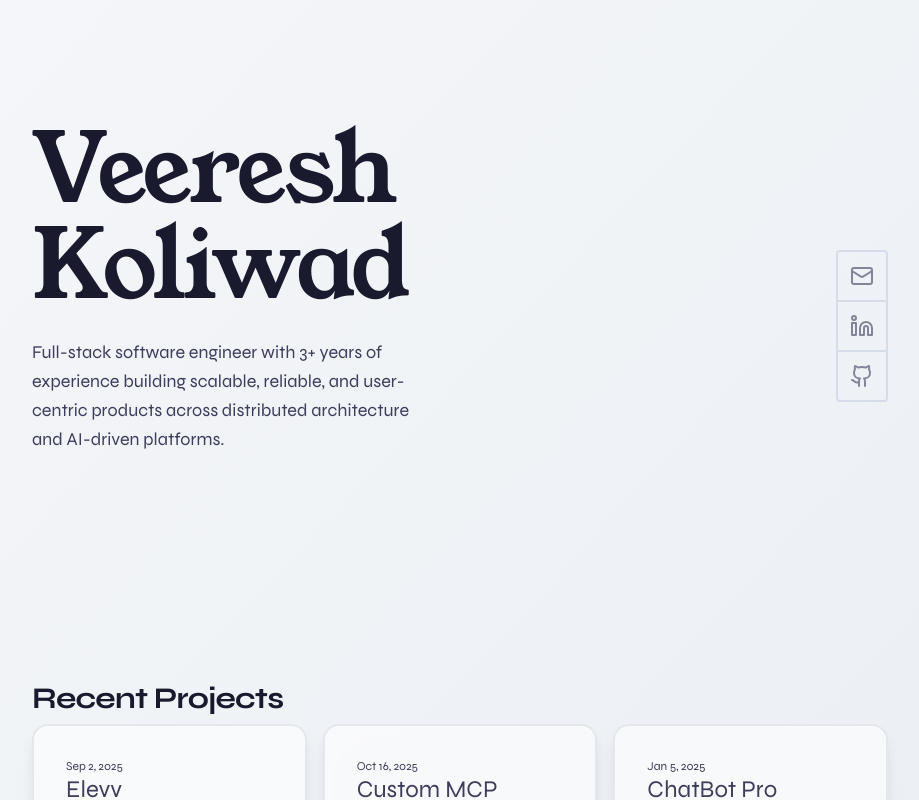
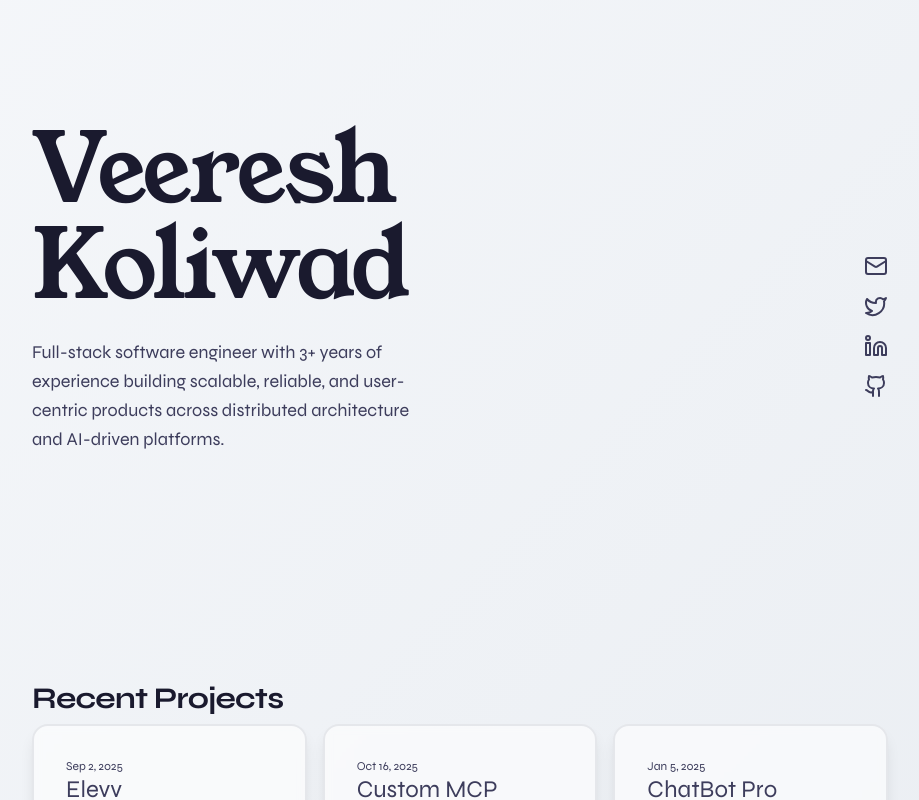
Before and after one commit to veereshgit99/veeresh.dev, a Next.js app: page / in a window 1280 px wide. Shown: the top 800 px of the page, without its empty margins (180-1099 px from the left). Built offline with nearby package versions, Linux system fonts and the light colour scheme.

Commit message:
Projects changes-2

```diff
--- a/src/components/Hero.tsx
+++ b/src/components/Hero.tsx
@@ -32,15 +32,15 @@ const Hero = () => {
                     Full-stack software engineer with 3+ years of experience building scalable, reliable, and user-centric products across distributed architecture and AI-driven platforms.
                 </motion.p>
                 {/* MOBILE */}
-                <div className="sm:hidden flex text-secondary absolute right-0 -top-5">
+                <div className="sm:hidden flex gap-4 absolute right-0 -top-5">
                     {websiteData.socials.map((social) => (
                         <Link
                             key={social.href}
                             href={social.href}
-                            className="[&:not(:last-child)]:border-r py-3 p-3 border-dark"
+                            className="text-secondary hover:text-primary hover:-translate-y-1 transition-all duration-200"
                             target="_blank"
                         >
-                            <social.icon />
+                            <social.icon className="w-5 h-5" />
                             <span className="sr-only">{social.text}</span>
                         </Link>
                     ))
@@ -48,15 +48,15 @@ const Hero = () => {
                 </div>
             </div>
             {/* OVER SM */}
-            <div className="hidden sm:flex absolute right-0 flex-col rounded border-2 border-dark text-secondary opacity-60">
+            <div className="hidden sm:flex absolute right-0 flex-col gap-4">
                 {websiteData.socials.map((social) => (
                     <Link
                         key={social.href}
                         href={social.href}
-                        className="[&:not(:last-child)]:border-b-2 py-3 p-3 border-dark"
+                        className="text-secondary hover:text-primary hover:-translate-y-1 transition-all duration-200"
                         target="_blank"
                     >
-                        <social.icon />
+                        <social.icon className="w-6 h-6" />
                         <span className="sr-only">{social.text}</span>
                     </Link>
                 ))
--- a/website-data.tsx
+++ b/website-data.tsx
@@ -1,4 +1,4 @@
-import { LinkedinIcon, GithubIcon, Mail } from "lucide-react"
+import { LinkedinIcon, GithubIcon, Mail, Twitter } from "lucide-react"
 
 const websiteData = {
     "socials": [
@@ -6,6 +6,11 @@ const websiteData = {
             "href": "mailto:veereshkoliwad99@gmail.com",
             "text": "Email",
             "icon": Mail
+        },
+        {
+            "href": "https://x.com/veeresh_koliwad",
+            "text": "Twitter",
+            "icon": Twitter
         },
         {
             "href": "https://www.linkedin.com/in/veereshkoliwad",
```
